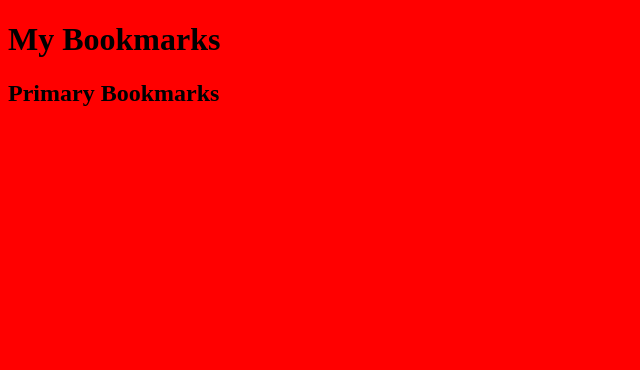
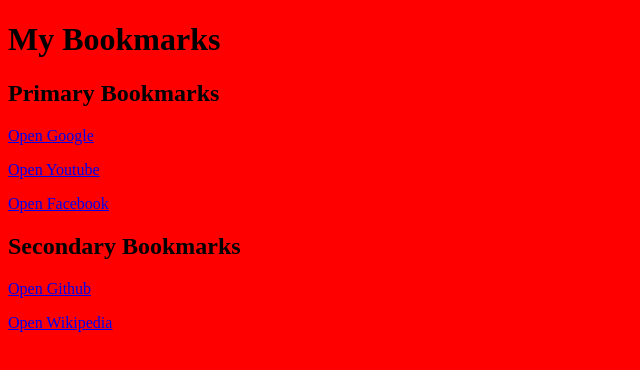
Before and after one commit to adityasharma0908/Programming, a plain HTML site: page WebDev/Bookmark manager.html in a window 1280 px wide. Shown: the whole page, without its empty margins (0-640 px from the left). Drawn offline with Linux system fonts and the light colour scheme.

Commit message:
Update Bookmark manager.html

```diff
--- a/WebDev/Bookmark manager.html
+++ b/WebDev/Bookmark manager.html
@@ -9,4 +9,12 @@
 <body>
     <h1>My Bookmarks</h1>
     <h2>Primary Bookmarks</h2>
-    <p><a target="_blank" href="https://www.google.com">
+    <p><a target="_blank" href="https://www.google.com">Open Google</a></p>
+    <p><a target="_blank" href="https://youtube.com">Open Youtube</a></p>
+    <p><a target="_blank" href="https://facebook.com">Open Facebook</a></p>
+
+    <h2>Secondary Bookmarks</h2>
+    <p><a target="_blank" href="https://github.com">Open Github</a></p>
+    <p><a target="_blank" href="https://wikipedia.org">Open Wikipedia</a></p>
+</body>
+</html>
```
